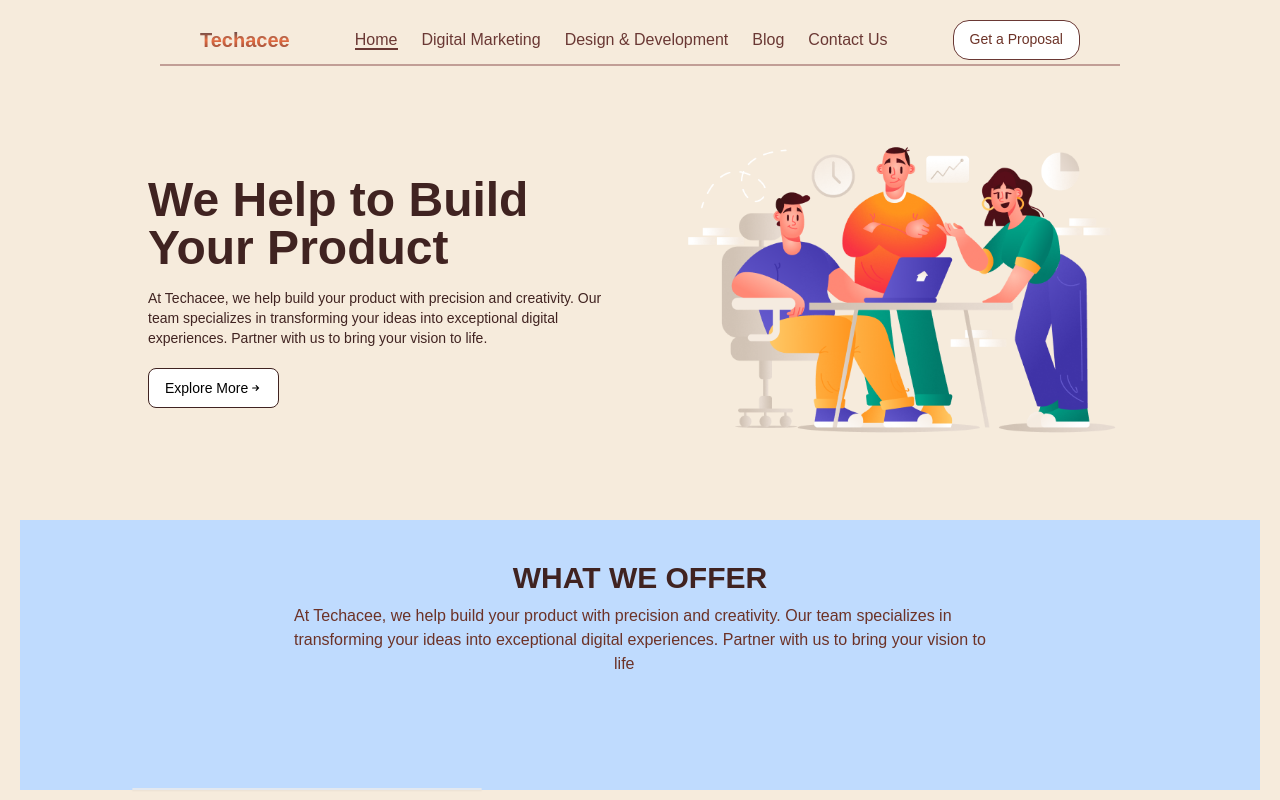
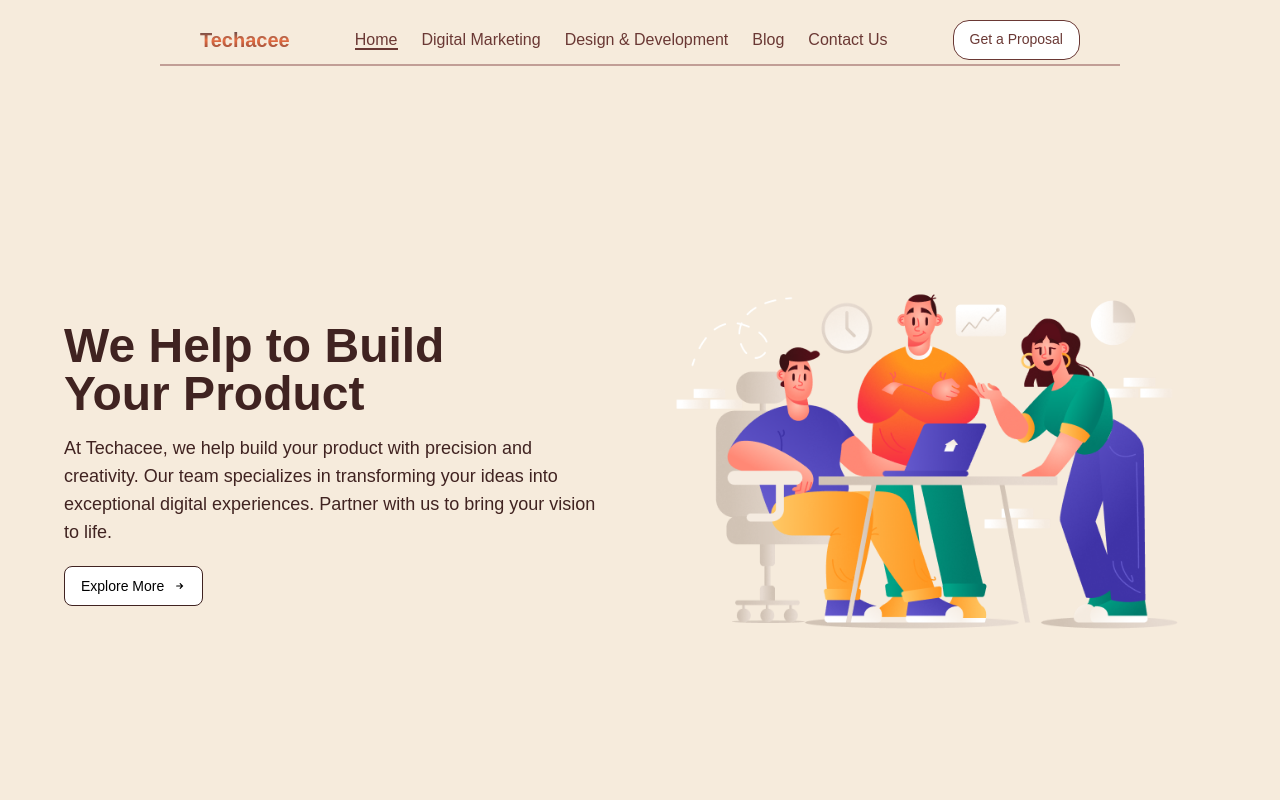
Before and after one commit to Agent-006/digitalbroo, a Next.js app: page / in a window 1280 px wide. Shown: the top 800 px of the page. Built offline with nearby package versions, Linux system fonts and the light colour scheme; a web font is replaced by a local one.

Commit message:
refactor: nav hero offer

```diff
--- /dev/null
+++ b/src/app/components/Hero.tsx
@@ -0,0 +1,27 @@
+import Image from 'next/image';
+import React from 'react';
+import { Button } from '../../components/ui/button';
+import { TiArrowRight } from 'react-icons/ti';
+
+const Hero = () => {
+  return (
+    <div className="flex flex-col lg:flex-row items-center justify-center lg:justify-between lg:px-16 md:px-10 px-4 h-screen">
+      <div className="flex flex-col items-start lg:w-1/2 w-full lg:mt-0 mt-10 lg:pr-8">
+        <p className="lg:text-5xl md:text-4xl text-3xl font-bold text-dark text-left">
+          We Help to Build <br /> Your Product
+        </p>
+        <p className="text-left mt-4 text-lg text-dark">
+          At Techacee, we help build your product with precision and creativity. Our team specializes in transforming your ideas into exceptional digital experiences. Partner with us to bring your vision to life.
+        </p>
+        <Button variant="outline" className="border border-dark rounded-lg mt-5 flex items-center">
+          Explore More <TiArrowRight className="ml-2" />
+        </Button>
+      </div>
+      <div className="flex justify-center items-center lg:w-1/2 w-full mt-8 lg:mt-0">
+        <Image src="/component8.png" alt="hero img" width={600} height={600} className="max-w-full h-auto" />
+      </div>
+    </div>
+  );
+};
+
+export default Hero;
--- a/src/components/shared/Offer.tsx
+++ b/src/app/components/Offer.tsx
@@ -1,10 +1,10 @@
+import { Card } from '@/components/ui/card'
 import React from 'react'
-import Text from './Text'
-import { Card } from '../ui/card'
+
 
 const Offer = () => {
   return (
-    <div className='flex flex-col items-center lg:justify-between justify-center lg:px-28 md:px-14 px-4 mt-16 gap-8 mx-5 bg-blue-200'>
+    <div className='flex flex-col items-center lg:justify-between justify-center lg:px-28 md:px-14 px-4 mt-16 gap-8 mx-5 lg:mx-20 bg-blue-200'>
       <div className="flex flex-col items-center p-10 lg:w-full w-90%">
       <h1 className="lg:text-3xl md:text-2xl text-2xl font-bold text-[#402321] text-center">
           WHAT WE OFFER
--- a/src/app/page.tsx
+++ b/src/app/page.tsx
@@ -1,5 +1,6 @@
-import Hero from "@/components/shared/Hero";
-import Offer from "@/components/shared/Offer";
+import Hero from "@/app/components/Hero";
+import Offer from "./components/Offer";
+
 
 
 
--- a/src/components/shared/Hero.tsx
+++ /dev/null
@@ -1,24 +0,0 @@
-import Image from 'next/image';
-import React from 'react';
-import Text from './Text';
-import { Button } from '../ui/button';
-import { TiArrowRight } from 'react-icons/ti';
-
-const Hero = () => {
-  return (
-    <div className="flex flex-col lg:flex-row items-center lg:justify-between justify-center lg:px-28 md:px-14 px-4 mt-16 gap-8 mx-5">
-      <div className="flex flex-col items-start p-4 lg:w-1/2 w-full">
-        <p className="lg:text-5xl md:text-4xl text-3xl font-bold text-dark text-left">
-          We Help to Build <br /> Your Product
-        </p>
-        <p className="text-left mt-4 text-sm text-dark">At Techacee, we help build your product with precision and creativity. Our team specializes in transforming your ideas into exceptional digital experiences. Partner with us to bring your vision to life.</p>
-        <Button variant={'outline'} className='border border-dark rounded-lg mt-5'>Explore More {" "} <TiArrowRight /></Button>
-      </div>
-      <div className="flex justify-center items-center lg:w-1/2 w-full">
-        <Image src="/component8.png" alt="hero img" width={500} height={500} className="max-w-full h-auto" />
-      </div>
-    </div>
-  );
-};
-
-export default Hero;
--- a/src/components/shared/Navbar.tsx
+++ b/src/components/shared/Navbar.tsx
@@ -3,7 +3,6 @@ import React from "react";
 import Link from "next/link";
 import { Button } from "../ui/button";
 import { navItems } from "@/constants/navitems";
-import Text from "./Text";
 import MobileNavbar from "./MobileNav";
 import { usePathname } from "next/navigation";
 
@@ -36,7 +35,7 @@ const Navbar = () => {
           </ul>
           <Link href="">
             <Button variant={"outline"} className="hidden md:block border border-[#6A3834] rounded-2xl" asChild>
-              <Text text="Get a Proposal" />
+              <p className="text-dark-foreground">Get a Proposal</p>
             </Button>
           </Link>
           <div className="lg:hidden md:hidden top-5 right-4 block z-50">
```
